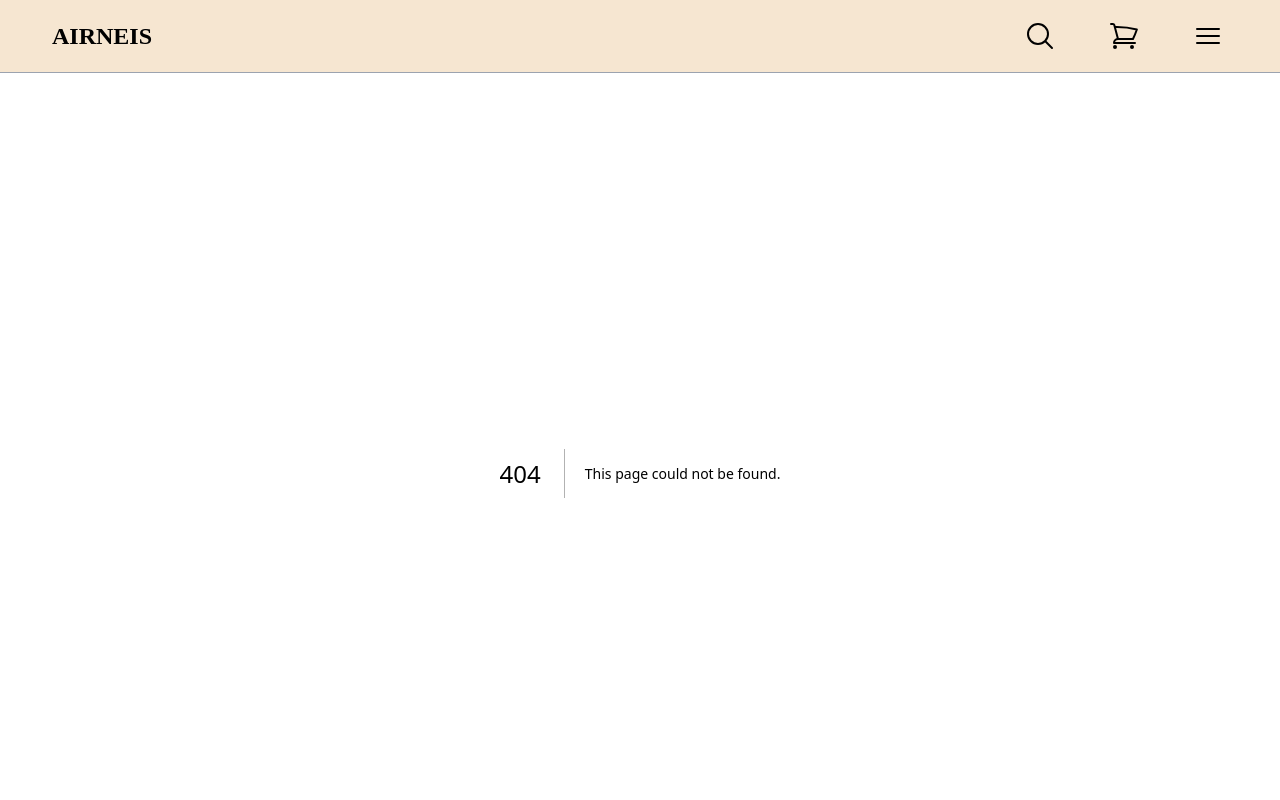
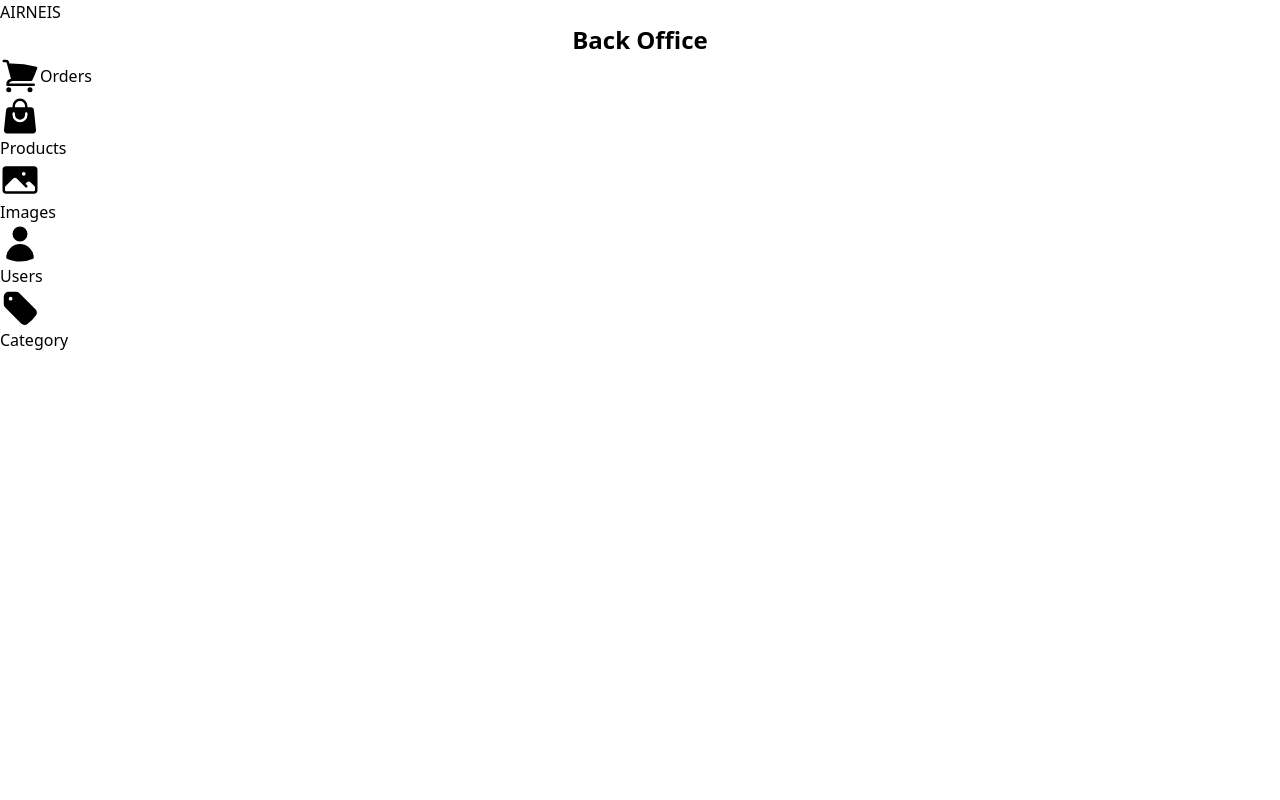
Before and after one commit to B3-Team6/e-commerce-project, a Next.js app: page /backOffice in a window 1280 px wide. Before the commit this address had no page. Shown: the top 800 px of the page. Built offline with nearby package versions, Linux system fonts and the light colour scheme.

Commit message:
add LayoutAdmin

```diff
--- /dev/null
+++ b/src/components/BackOffice/LayoutAdmin.jsx
@@ -0,0 +1,12 @@
+import NavBarAdmin from "./NavBarAdmin"
+
+const LayoutAdmin = ({ children }) => {
+  return (
+    <>
+      <NavBarAdmin />
+      {children}
+    </>
+  )
+}
+
+export default LayoutAdmin
--- /dev/null
+++ b/src/components/BackOffice/NavBarAdmin.jsx
@@ -0,0 +1,9 @@
+const NavBarAdmin = () => {
+  return (
+    <>
+      <div>AIRNEIS</div>
+    </>
+  )
+}
+
+export default NavBarAdmin
--- a/src/components/Layout/Footer.jsx
+++ b/src/components/Layout/Footer.jsx
@@ -10,20 +10,17 @@ const Footer = () => {
   return (
     <footer className="hidden lg:h-20 lg:relative lg:bottom-0 lg:w-full lg:border-t-4 lg:border-gray-400 lg:flex lg:p-6 lg:justify-between lg:items-center lg:font-bold">
       <div className="flex flex-row gap-6">
-        <Link
-          href="tos"
-          className="hover:underline"
-        >
+        <Link href="tos" className="hover:underline">
           Terms of Use
         </Link>
-        <Link
-          href="legalNotice"
-          className="hover:underline"
-        >
+        <Link href="legalNotice" className="hover:underline">
           Legal Notice
         </Link>
         <Link href="contact" className="hover:underline">
           Contact
+        </Link>
+        <Link href="backOffice" className="hover:underline">
+          Back Office
         </Link>
       </div>
       <div className="flex flex-row-reverse gap-6">
--- a/src/pages/_app.js
+++ b/src/pages/_app.js
@@ -2,11 +2,15 @@ import Layout from "@/components/Layout/Layout"
 import "@/styles/style.css"
 
 export default function App({ Component, pageProps }) {
-  return (
+  const renderLayout =
+    Component.getLayout ||
+    function (page) {
+      return <Layout>{page}</Layout>
+    }
+
+  return renderLayout(
     <>
-      <Layout>
-        <Component {...pageProps} />
-      </Layout>
+      <Component {...pageProps} />
     </>
   )
 }
--- /dev/null
+++ b/src/pages/backOffice.jsx
@@ -0,0 +1,47 @@
+import Head from "next/head"
+import { ShoppingCartIcon } from "@heroicons/react/24/solid"
+import { ShoppingBagIcon } from "@heroicons/react/24/solid"
+import { PhotoIcon } from "@heroicons/react/24/solid"
+import { UserIcon } from "@heroicons/react/24/solid"
+import { TagIcon } from "@heroicons/react/24/solid"
+import LayoutAdmin from "@/components/BackOffice/LayoutAdmin"
+
+const BackOffice = () => {
+  return (
+    <>
+      <Head>
+        <title>Back Office</title>
+        <meta name="description" content="Terms of Use page" />
+        <meta name="viewport" content="width=device-width, initial-scale=1" />
+        <link rel="icon" href="/favicon.ico" />
+      </Head>
+      <div className="font-black flex justify-center text-2xl">Back Office</div>
+      <div>
+        <span className="flex items-center">
+          <ShoppingCartIcon className="h-10" />
+          Orders
+        </span>
+        <span>
+          <ShoppingBagIcon className="h-10" />
+          Products
+        </span>
+        <span>
+          <PhotoIcon className="h-10" />
+          Images
+        </span>
+        <span>
+          <UserIcon className="h-10" />
+          Users
+        </span>
+        <span>
+          <TagIcon className="h-10" />
+          Category
+        </span>
+      </div>
+    </>
+  )
+}
+BackOffice.getLayout = function getLayout(page) {
+  return <LayoutAdmin>{page}</LayoutAdmin>
+}
+export default BackOffice
```
Also changed, not shown: src/components/Layout/Layout.jsx (line endings or trailing spaces).
